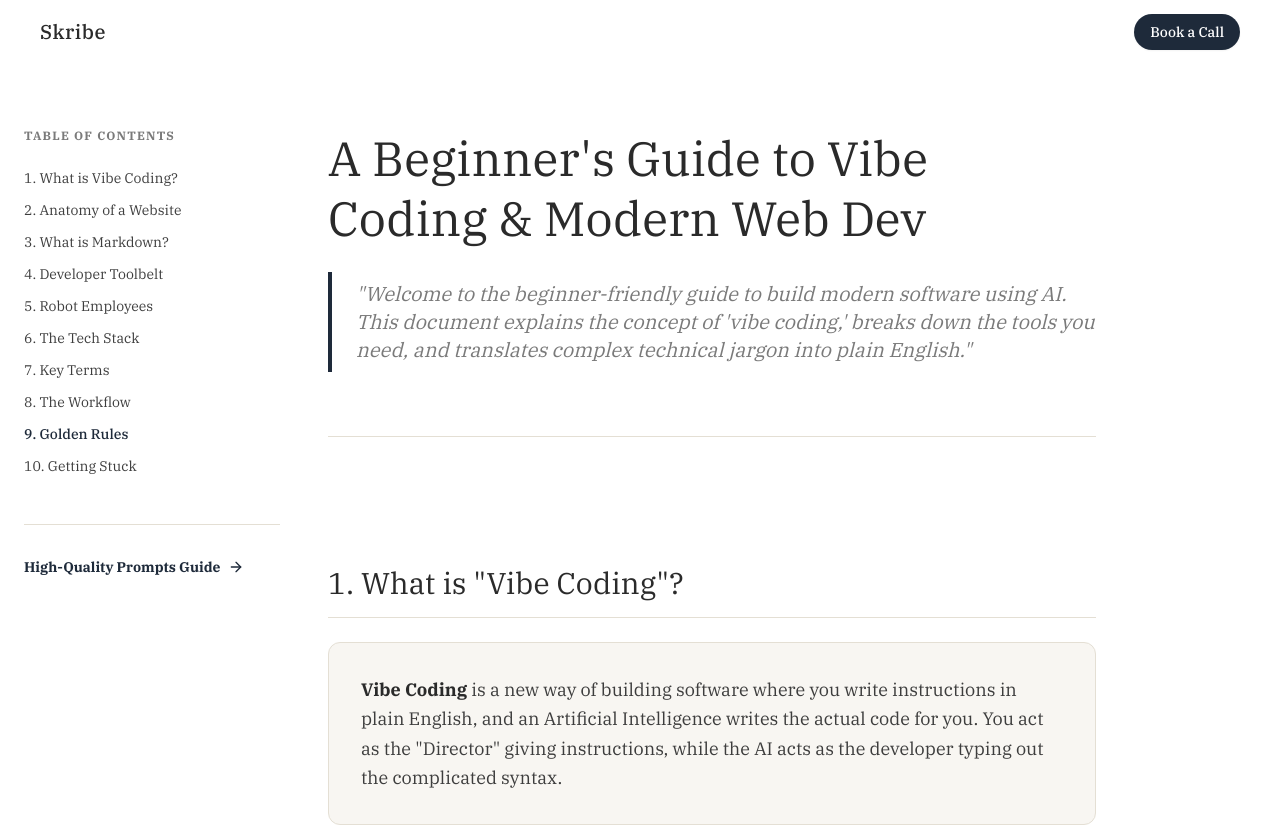
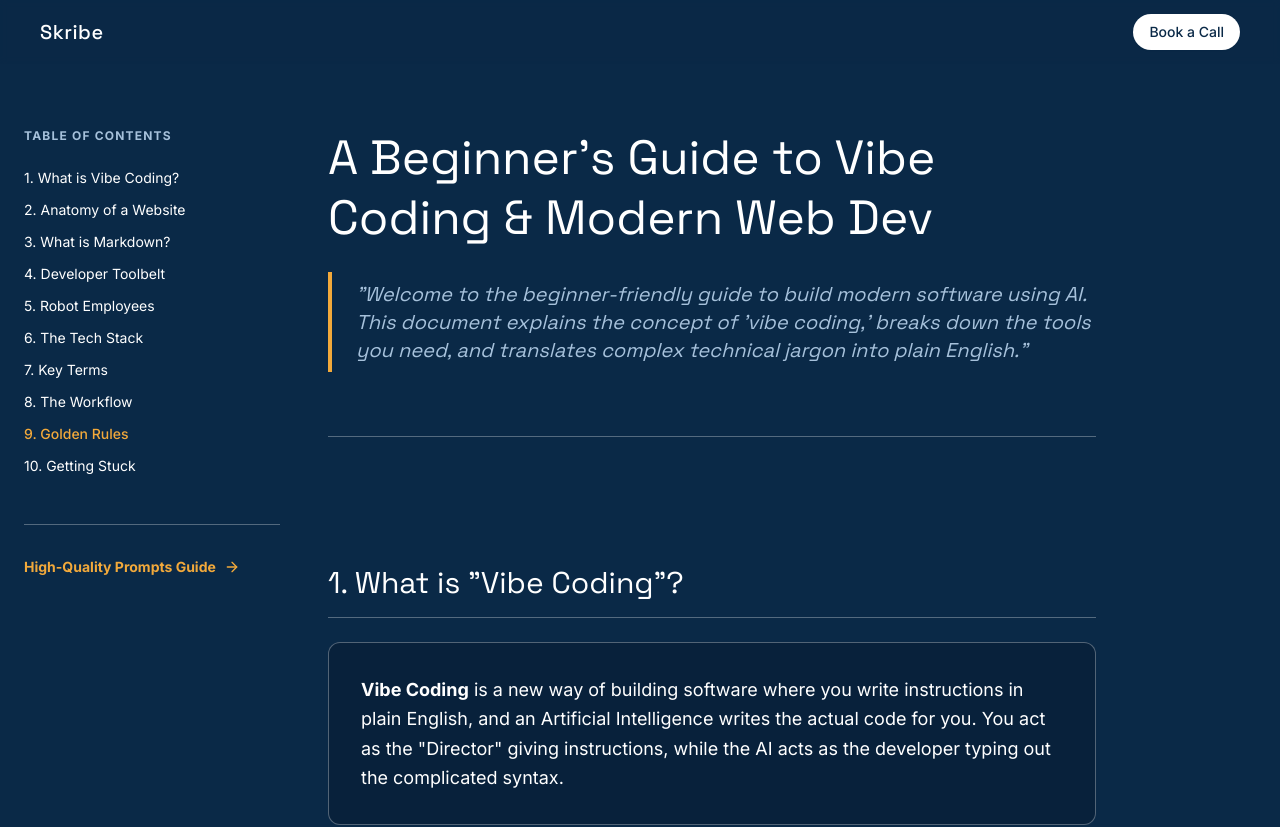
Before and after one commit to HenriquesPontes/Prompt-Academy, a Next.js app: page /tech-stack in a window 1280 px wide. Shown: the top 827 px of the page. Built offline with nearby package versions, Linux system fonts and the light colour scheme.

Commit message:
Refine UI colors, fix background contrast, and add Complete Academy button

```diff
--- a/app/globals.css
+++ b/app/globals.css
@@ -1,8 +1,5 @@
-@import "@fontsource/ibm-plex-serif/400.css";
-@import "@fontsource/ibm-plex-serif/400-italic.css";
-@import "@fontsource/ibm-plex-serif/500.css";
-@import "@fontsource/ibm-plex-serif/600.css";
-@import "@fontsource/ibm-plex-serif/700.css";
+@import "@fontsource/ibm-plex-mono/400.css";
+@import "@fontsource/ibm-plex-mono/500.css";
 @import "@fontsource/jetbrains-mono/400.css";
 @import "@fontsource/jetbrains-mono/500.css";
 
@@ -10,18 +7,10 @@
 @tailwind components;
 @tailwind utilities;
 
-:root {
-  --paper: #ffffff;
-  --ink: #2a2a2a;
-  --ink-soft: #5a5a5a;
-  --chrome-bg: #f2eee6;
-  --chrome-text: #3d3d3d;
-  --chrome-text-soft: #7a7a7a;
-  --hairline: #e4dfd4;
-  --accent: #1e2a3a;
-  --highlight: #efe8d8;
-  --submit: #000000;
-  --submit-hover: #1f1f1f;
+.blueprint-grid {
+  background-image: linear-gradient(rgba(255, 255, 255, 0.04) 1px, transparent 1px),
+  linear-gradient(90deg, rgba(255, 255, 255, 0.04) 1px, transparent 1px);
+  background-size: 30px 30px;
 }
 
 html {
--- a/app/layout.tsx
+++ b/app/layout.tsx
@@ -1,7 +1,17 @@
 import type { Metadata, Viewport } from "next";
-import { GeistSans } from "geist/font/sans";
+import { Space_Grotesk, Inter } from "next/font/google";
 import "./globals.css";
 import { Footer } from "@/components/ui/Footer";
+
+const spaceGrotesk = Space_Grotesk({
+  subsets: ["latin"],
+  variable: "--font-space-grotesk",
+});
+
+const inter = Inter({
+  subsets: ["latin"],
+  variable: "--font-inter",
+});
 
 const TITLE =
   "Skribe — The markdown writing app for people who build with AI";
@@ -59,8 +69,8 @@ export default function RootLayout({
   children: React.ReactNode;
 }) {
   return (
-    <html lang="en-US" className={GeistSans.variable}>
-      <body className="min-h-screen bg-paper text-ink font-serif antialiased flex flex-col">
+    <html lang="en-US">
+      <body className={`${inter.variable} ${spaceGrotesk.variable} min-h-screen bg-paper text-ink font-sans antialiased flex flex-col blueprint-grid`}>
         <div className="flex-1">
           {children}
         </div>
--- a/app/page.tsx
+++ b/app/page.tsx
@@ -118,7 +118,7 @@ export default function Home() {
             >
               <Link
                 href="/prompt-academy/play"
-                className="bg-ink text-paper px-8 py-4 rounded-full font-medium hover:bg-ink-soft transition-all inline-flex items-center justify-center gap-3 text-lg shadow-sm w-full sm:w-auto h-14"
+                className="bg-accent text-paper px-8 py-4 rounded-full font-medium hover:bg-accent-deep-green transition-all inline-flex items-center justify-center gap-3 text-lg shadow-sm w-full sm:w-auto h-14"
               >
                 <PenTool className="w-5 h-5" /> Start the Academy
               </Link>
--- a/components/game/blueprint/ActionPlanReward.tsx
+++ b/components/game/blueprint/ActionPlanReward.tsx
@@ -2,6 +2,8 @@
 import { motion } from "framer-motion";
 import { Hammer, Copy, CheckCircle2 } from "lucide-react";
 import { useState } from "react";
+import Link from "next/link";
+import { BookingButton } from "@/components/ui/BookingButton";
 
 export function ActionPlanReward() {
   const [copied, setCopied] = useState<number | null>(null);
@@ -44,25 +46,27 @@ export function ActionPlanReward() {
     <motion.div
       initial={{ opacity: 0, scale: 0.95 }}
       animate={{ opacity: 1, scale: 1 }}
-      className="bg-accent text-paper rounded-xl p-8 shadow-doc mt-12 relative overflow-hidden"
+      className="bg-chrome-bg border-2 border-dashed border-success text-ink rounded-xl p-8 shadow-sm mt-12 relative overflow-hidden"
     >
-      <div className="absolute top-0 right-0 p-8 opacity-10 pointer-events-none">
-        <Hammer className="w-64 h-64" />
+      <div className="absolute top-12 right-12 opacity-5 pointer-events-none rotate-12">
+        <div className="text-6xl md:text-8xl font-bold font-mono text-success border-8 border-success p-6 rounded-xl">
+          APPROVED
+        </div>
       </div>
 
       <div className="relative z-10">
-        <h2 className="text-3xl font-serif mb-4 flex items-center gap-3">
-          <CheckCircle2 className="w-8 h-8 text-success" />
+        <h2 className="text-3xl font-serif mb-4 flex items-center gap-3 text-success">
+          <CheckCircle2 className="w-8 h-8" />
           You Are Ready to Build
         </h2>
-        <p className="font-mono text-paper/80 mb-10 max-w-2xl leading-relaxed">
+        <p className="font-mono text-ink-soft mb-10 max-w-2xl leading-relaxed">
           You've mastered the blueprint mindset. Instead of a certificate, here is your first action plan.
           Use this exact 5-step prompt sequence to build your first website right now. Copy them one by one into your AI assistant.
         </p>
 
         <div className="space-y-6">
           {steps.map((step, idx) => (
-            <div key={idx} className="bg-paper text-ink rounded-lg p-6 border-l-4 border-success">
+            <div key={idx} className="bg-paper text-ink rounded-lg p-6 border-l-4 border-dashed border-success relative shadow-sm">
               <h3 className="font-bold font-serif text-lg mb-1">{step.title}</h3>
               <p className="font-mono text-xs text-chrome-text-soft mb-4">{step.desc}</p>
 
@@ -82,10 +86,19 @@ export function ActionPlanReward() {
           ))}
         </div>
 
-        <div className="mt-12 text-center">
-          <p className="font-mono text-paper/70">
+        <div className="mt-12 flex flex-col items-center gap-6">
+          <p className="font-mono text-ink-soft text-center">
             Open your editor, start a new chat, and paste Step 1.
           </p>
+          <div className="flex flex-col sm:flex-row gap-4 w-full sm:w-auto">
+            <Link
+              href="/"
+              className="bg-success text-chrome-bg px-8 py-4 rounded-lg font-mono font-bold hover:bg-success/90 transition-all shadow-sm uppercase tracking-wider text-center"
+            >
+              Complete Academy & Return
+            </Link>
+            <BookingButton className="bg-chrome-bg border border-hairline text-ink px-8 py-4 rounded-lg font-mono font-bold hover:bg-paper transition-all shadow-sm uppercase tracking-wider text-center flex items-center justify-center gap-2" />
+          </div>
         </div>
       </div>
     </motion.div>
--- a/components/game/blueprint/StageCard.tsx
+++ b/components/game/blueprint/StageCard.tsx
@@ -51,11 +51,15 @@ export function StageCard({ stage, isUnlocked, onComplete }: Props) {
     <motion.div
       initial={{ opacity: 0, y: 20 }}
       animate={{ opacity: 1, y: 0 }}
-      className={`border-2 rounded-xl p-5 md:p-8 shadow-sm transition-colors ${
-        isCompleted ? "border-success/30 bg-success/5" : "border-ink/10 bg-paper hover:border-ink/20"
+      className={`border-2 border-dashed rounded-xl p-5 md:p-8 shadow-sm transition-colors relative ${
+        isCompleted ? "border-success/50 bg-success/5" : "border-hairline bg-paper hover:border-chrome-text-soft"
       }`}
     >
-      <div className="flex items-center justify-between mb-6 pb-4 border-b border-dashed border-hairline">
+      <div className="absolute top-0 right-0 px-3 py-1 bg-chrome-bg border-l border-b border-dashed border-hairline rounded-bl-lg rounded-tr-xl font-mono text-[10px] tracking-widest text-chrome-text-soft">
+        REV 0{stage.id}
+      </div>
+
+      <div className="flex items-center justify-between mb-6 pb-4 border-b border-dashed border-hairline pr-16">
         <h2 className="text-2xl font-serif text-accent font-medium">
           Stage {stage.id} — {stage.title}
         </h2>
--- a/components/ui/Header.tsx
+++ b/components/ui/Header.tsx
@@ -13,7 +13,7 @@ export function Header({ children }: HeaderProps) {
       </Link>
       <div className="flex items-center gap-4 md:gap-6">
         {children}
-        <BookingButton className="text-sm font-medium bg-accent text-paper px-4 py-2 rounded-full hover:bg-accent-deep-green transition-colors flex items-center gap-2 shadow-sm" />
+        <BookingButton className="text-sm font-medium bg-ink text-paper px-4 py-2 rounded-full hover:opacity-90 transition-opacity flex items-center gap-2 shadow-sm" />
       </div>
     </header>
   );
--- a/package.json
+++ b/package.json
@@ -9,6 +9,7 @@
     "lint": "next lint"
   },
   "dependencies": {
+    "@fontsource/ibm-plex-mono": "^5.3.0",
     "@fontsource/ibm-plex-serif": "^5.1.0",
     "@fontsource/jetbrains-mono": "^5.2.8",
     "@stripe/stripe-js": "^9.13.0",
--- a/tailwind.config.ts
+++ b/tailwind.config.ts
@@ -5,36 +5,31 @@ const config: Config = {
   theme: {
     extend: {
       colors: {
-        paper: "#FFFFFF",
-        ink: "#2A2A2A",
-        "ink-soft": "#5A5A5A",
-        "chrome-bg": "#F2EEE6",
-        "chrome-text": "#3D3D3D",
-        "chrome-text-soft": "#7A7A7A",
-        hairline: "#E4DFD4",
-        accent: "#1E2A3A",
-        "accent-deep-green": "#2D5F4A",
-        "accent-warm": "#B8732A",
-        selection: "#D6E4D8",
-        highlight: "#EFE8D8",
-        success: "#2D5F4A",
-        warning: "#8B5A1E",
-        error: "#8B2D2A",
-        "ai-surface": "#FFFFFF",
-        "ai-reference-bg": "#E8F3FF",
-        "ai-reference-text": "#1F5D88",
-        submit: "#000000",
-        "submit-hover": "#1F1F1F",
+        paper: "#0a2947",
+        ink: "#ffffff",
+        "ink-soft": "#b8d1ea",
+        "chrome-bg": "#071b30",
+        "chrome-text": "#ffffff",
+        "chrome-text-soft": "#a6c1db",
+        hairline: "rgba(255,255,255,0.3)",
+        accent: "#f2a93b",
+        "accent-deep-green": "#e09825",
+        "accent-warm": "#f2a93b",
+        selection: "rgba(242, 169, 59, 0.2)",
+        highlight: "#123759",
+        success: "#6fd6a8",
+        warning: "#f2a93b",
+        error: "#ef6f5c",
+        "ai-surface": "#071b30",
+        "ai-reference-bg": "#123759",
+        "ai-reference-text": "#ffffff",
+        submit: "#ffffff",
+        "submit-hover": "#e2e2e2",
       },
       fontFamily: {
-        geist: ["var(--font-geist-sans)", "system-ui", "sans-serif"],
-        serif: [
-          "IBM Plex Serif",
-          "Iowan Old Style",
-          "Georgia",
-          "serif",
-        ],
-        mono: ["JetBrains Mono", "SF Mono", "Menlo", "monospace"],
+        sans: ["var(--font-inter)", "sans-serif"],
+        serif: ["var(--font-space-grotesk)", "sans-serif"],
+        mono: ["IBM Plex Mono", "JetBrains Mono", "monospace"],
       },
       fontSize: {
         doc: ["1.125rem", { lineHeight: "1.7" }],
```
Also changed, not shown: app/prompt-academy/play/page.tsx (+20 -14 lines), components/game/blueprint/LivePromptBuilder.tsx (+17 -19 lines), 2 other files (tests, documents, lock files or other folders).
